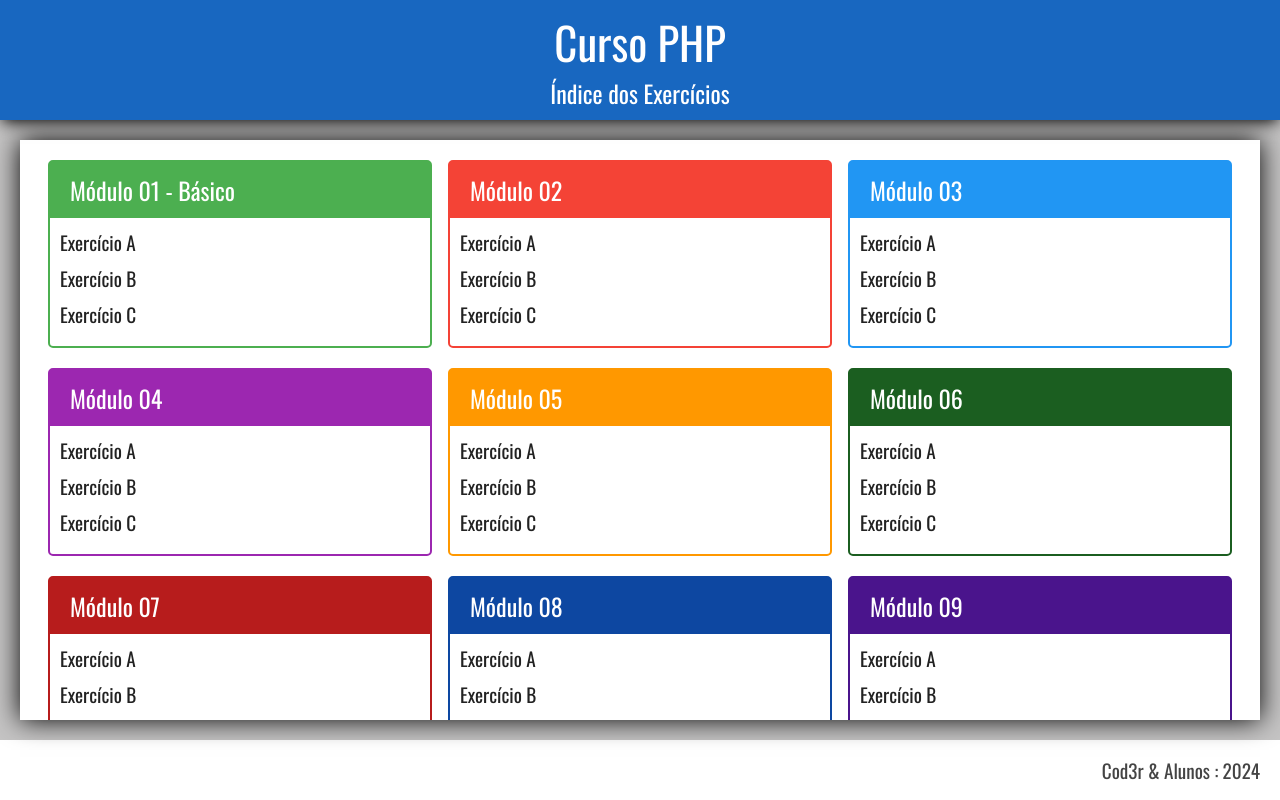
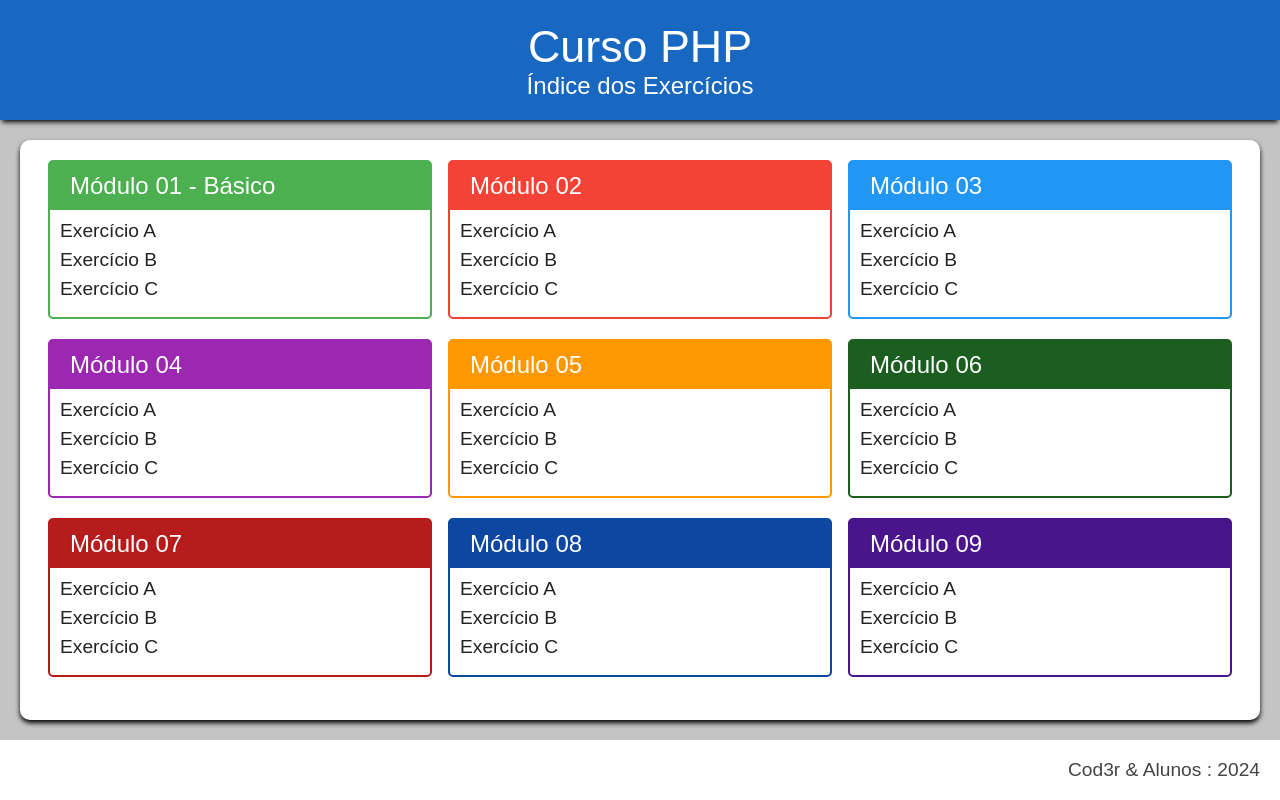
Before and after one commit to RodrigoRoncon/Curso-php, a PHP site: page / in a window 1280 px wide. Run offline with PHP 8.4, Linux system fonts and the light colour scheme; some web fonts are replaced.

Commit message:
Update estilo.css

```diff
--- a/assets/css/estilo.css
+++ b/assets/css/estilo.css
@@ -1,5 +1,5 @@
 *{
-    font-family: 'Oswald', sans-serif;
+    font-family: Arial, Helvetica, sans-serif;
     box-sizing: border-box;
 }
 
@@ -22,7 +22,7 @@ body{
     align-items: center;
     /*padding-bottom: 10px;*/
     z-index: 1;
-    box-shadow: 0px 4px 15px -2px #000;
+    box-shadow: 0px 4px 5px -2px #000;
 
 }
 
@@ -50,7 +50,8 @@ body{
     overflow-y: scroll;
     background-color: #fff;
     padding: 20px;
-    box-shadow: 0px 0px 25px 0px #000;
+    box-shadow: 0px 3px 5px 0px #000;
+    border-radius: 10px;
 }
 
 
```
